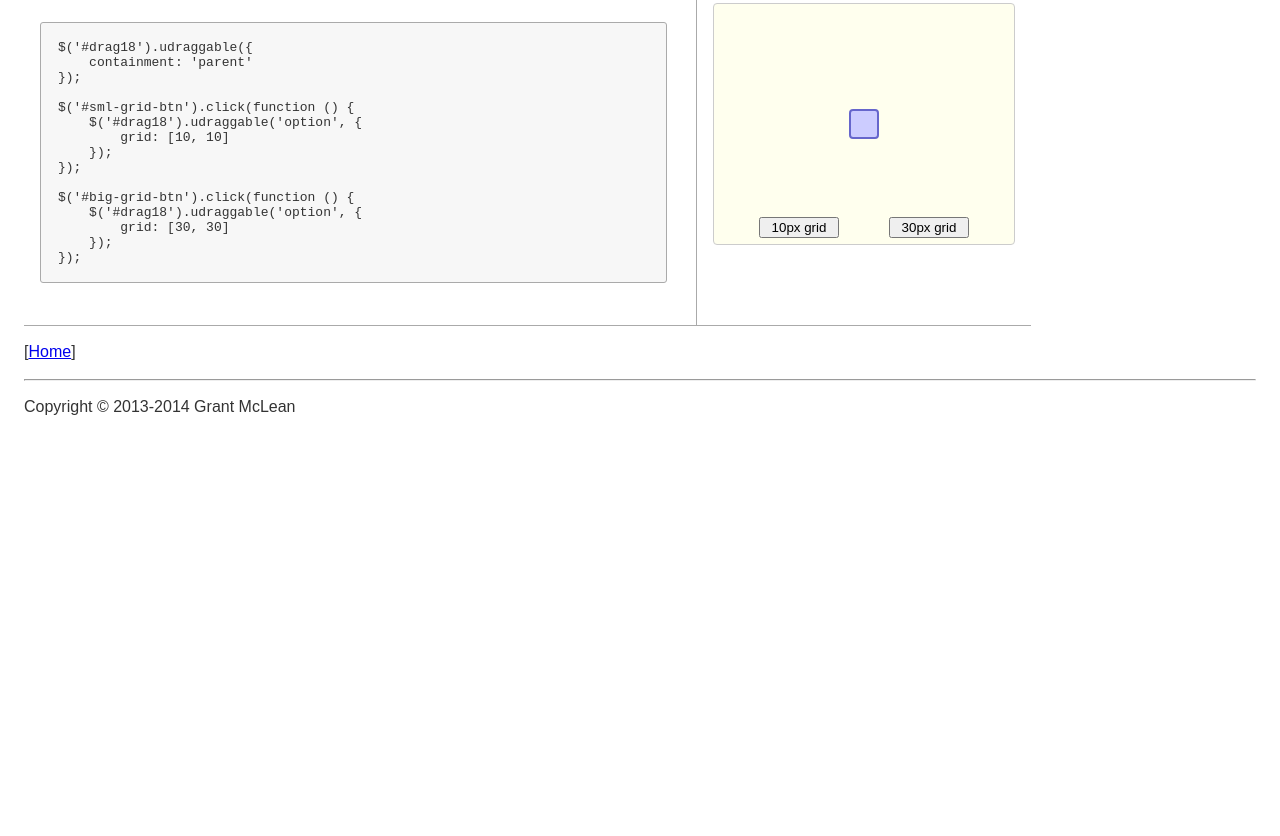
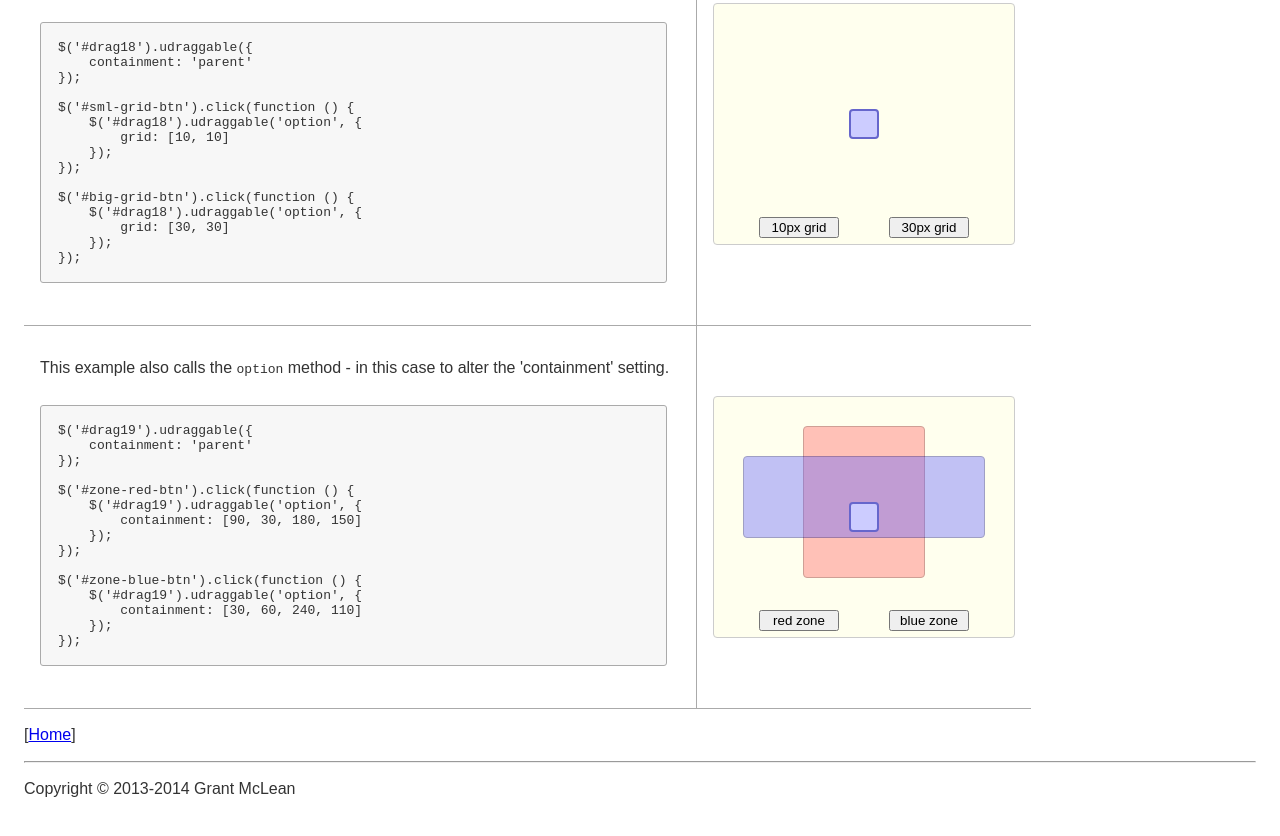
Before and after one commit to grantm/jquery-udraggable, a plain HTML site: page examples/methods.html in a window 1280 px wide. Shown: the part 991-1827 px from the top of the page. Before the commit the page ends 1512 px from the top, so only its background shows below. Drawn offline with Linux system fonts and the light colour scheme.

Commit message:
add example for using option method to change containment

```diff
--- a/examples/examples.css
+++ b/examples/examples.css
@@ -63,6 +63,7 @@ table.options-list td:first-child {
 #drag16,
 #drag17,
 #drag18,
+#drag19,
 .sub-drag {
   position: absolute;
   top: 105px;
@@ -234,7 +235,8 @@ table.options-list td:first-child {
 }
 
 #disable-btn,
-#sml-grid-btn {
+#sml-grid-btn,
+#zone-red-btn {
   width: 80px;
   position: absolute;
   bottom: 6px;
@@ -242,9 +244,34 @@ table.options-list td:first-child {
 }
 
 #enable-btn,
-#big-grid-btn {
+#big-grid-btn,
+#zone-blue-btn {
   width: 80px;
   position: absolute;
   bottom: 6px;
   left: 175px;
 }
+
+#zone-red {
+  position: absolute;
+  width: 120px;
+  height: 150px;
+  left: 89px;
+  top: 29px;
+  background-color: #ff6666;
+  border: 1px solid #881111;
+  opacity: 0.4;
+  border-radius: 4px;
+}
+
+#zone-blue {
+  position: absolute;
+  width: 240px;
+  height: 80px;
+  left: 29px;
+  top: 59px;
+  background-color: #6666ff;
+  border: 1px solid #111188;
+  opacity: 0.4;
+  border-radius: 4px;
+}
--- a/examples/methods.html
+++ b/examples/methods.html
@@ -76,7 +76,7 @@ $('#enable-btn').click(function () {
 
     <tr>
       <td>
-        <p><a name="option"></a>You can call the <code>option</code> method
+        <p><a name="option-grid"></a>You can call the <code>option</code> method
         to set a new value for an option after the udraggable
         behaviour has been initialised.</p>
         <pre class="code">$('#drag18').udraggable({
@@ -100,6 +100,37 @@ $('#big-grid-btn').click(function () {
           <div id="drag18"></div>
           <button id="sml-grid-btn" title="click for: snap to 10px grid">10px grid</button>
           <button id="big-grid-btn" title="click for: snap to 30px grid">30px grid</button>
+        </div>
+      </td>
+    </tr>
+
+    <tr>
+      <td>
+        <p><a name="option-containment"></a>This example also calls the <code>option</code>
+        method - in this case to alter the 'containment' setting.</p>
+        <pre class="code">$('#drag19').udraggable({
+    containment: 'parent'
+});
+
+$('#zone-red-btn').click(function () {
+    $('#drag19').udraggable('option', {
+        containment: [90, 30, 180, 150]
+    });
+});
+
+$('#zone-blue-btn').click(function () {
+    $('#drag19').udraggable('option', {
+        containment: [30, 60, 240, 110]
+    });
+});</pre>
+      </td>
+      <td>
+        <div class="arena">
+          <div id="zone-red"></div>
+          <div id="zone-blue"></div>
+          <div id="drag19"></div>
+          <button id="zone-red-btn" title="click for: constrain to red zone">red zone</button>
+          <button id="zone-blue-btn" title="click for: constrain to blue zone">blue zone</button>
         </div>
       </td>
     </tr>
@@ -150,6 +181,22 @@ $('#big-grid-btn').click(function () {
         });
     });
 
+    $('#drag19').udraggable({
+        containment: 'parent'
+    });
+
+    $('#zone-red-btn').click(function () {
+        $('#drag19').udraggable('option', {
+            containment: [90, 30, 180, 150]
+        });
+    });
+
+    $('#zone-blue-btn').click(function () {
+        $('#drag19').udraggable('option', {
+            containment: [30, 60, 240, 110]
+        });
+    });
+
   </script>
 
 </body>
```
